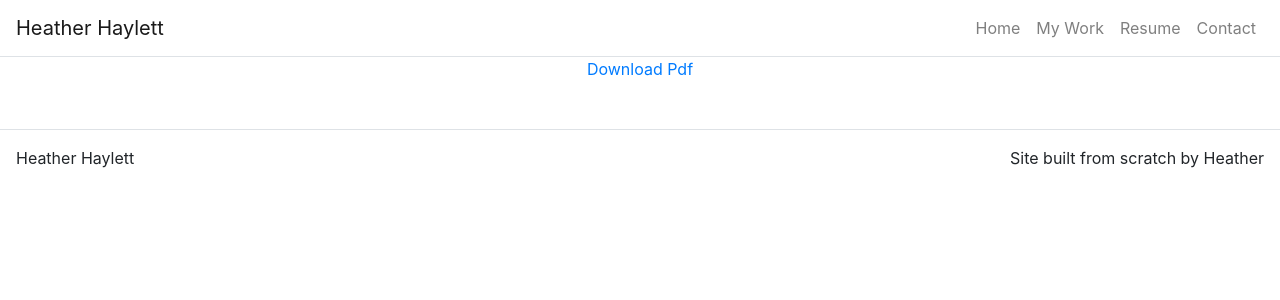
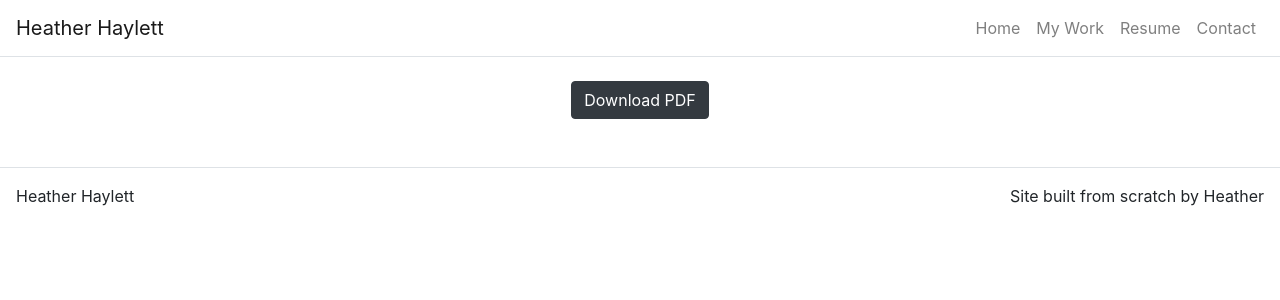
Before and after one commit to HeatherHaylett/portfolio, a React (Create React App) app: page /resume in a window 1280 px wide. Shown: the top 300 px of the page. Built offline with nearby package versions, Linux system fonts and the light colour scheme.

Commit message:
style button like homepage

```diff
--- a/src/pages/PDFViewer.js
+++ b/src/pages/PDFViewer.js
@@ -1,5 +1,7 @@
 import React, { Component } from 'react';
 import Pdf from '../assets/Resume-Portfolio.pdf';
+
+import Button from 'react-bootstrap/Button';
 
 class PDFViewer extends Component {
 
@@ -7,7 +9,14 @@ class PDFViewer extends Component {
 
     return (
       <div className = "App">
-        <a href = {Pdf} target = "_blank" rel="noopener noreferrer">Download Pdf</a>
+        <Button href = {Pdf}
+            target = "_blank"
+            rel="noopener noreferrer"
+            className="mt-4"
+            variant="dark"
+            >
+          Download PDF
+        </Button>
       </div>
     );
   }
```
